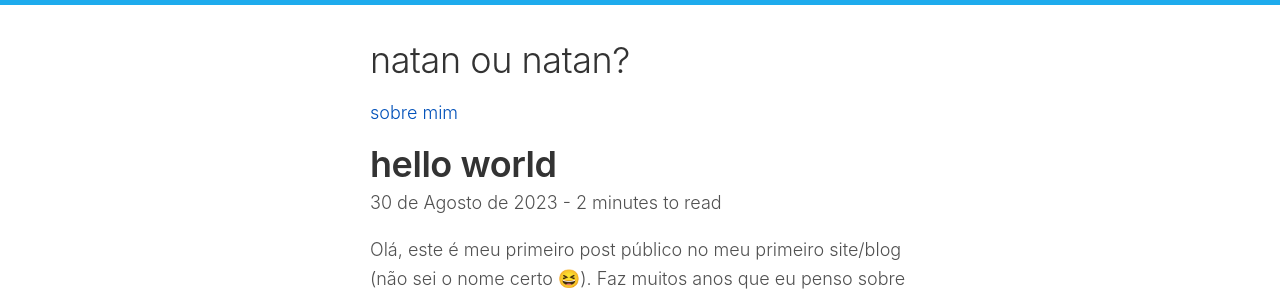
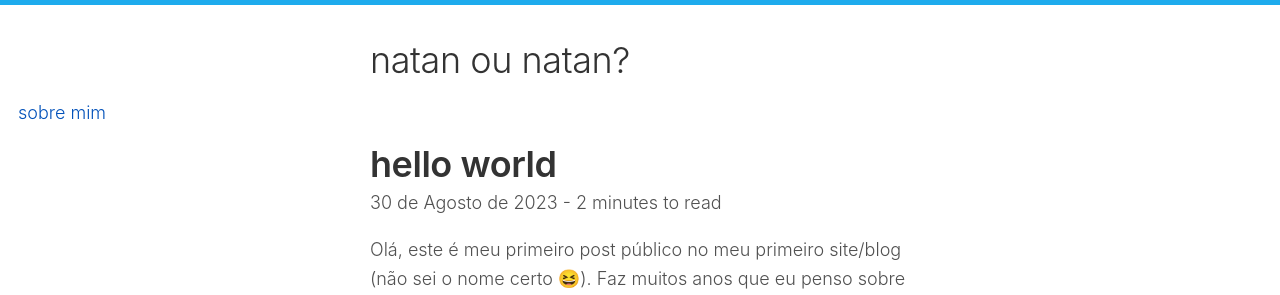
Before and after one commit to natansiqueira/natanounatan.github.io, a Jekyll site: the page built from _posts/2023-08-30-hello-world.md, in a window 1280 px wide. Shown: the top 295 px of the page. Built offline with Jekyll 4.4.1, drawn with Linux system fonts in a browser that asks for light colours; comment, search, counter and statistics services are not loaded.

Commit message:
remove extra container

```diff
--- a/_includes/navigation.html
+++ b/_includes/navigation.html
@@ -1,7 +1,5 @@
 <nav class="main-nav">
-    <div class="container">
-        {% for item in site.data.navigation %}
-        <a href="{{ item.link }}" {% if page.url==item.link %}class="current" {% endif %}>{{ item.name }}</a>
-        {% endfor %}
-    </div>
+    {% for item in site.data.navigation %}
+    <a href="{{ item.link }}" {% if page.url==item.link %}class="current" {% endif %}>{{ item.name }}</a>
+    {% endfor %}
 </nav>
```
